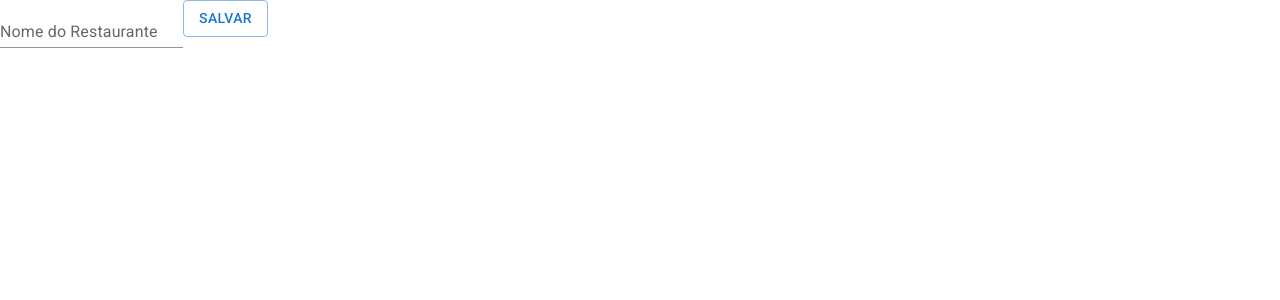
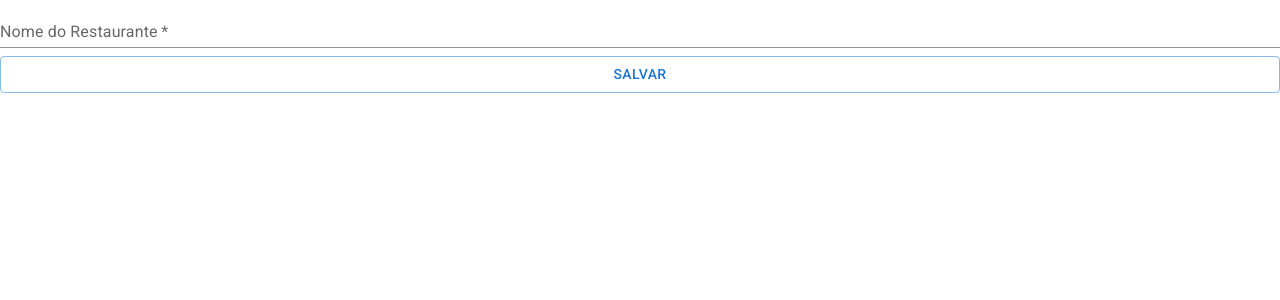
Before and after one commit to eric-suzuki-archive/alura-typescript-06, a React (Create React App) app: page /admin/restaurantes/novo in a window 1280 px wide. Shown: the top 300 px of the page. Built offline with nearby package versions, Linux system fonts and the light colour scheme.

Commit message:
Module 03-aula 02

```diff
--- a/src/App.tsx
+++ b/src/App.tsx
@@ -12,6 +12,7 @@ function App() {
       <Route path="/restaurantes" element={<VitrineRestaurantes />} />
       <Route path="/admin/restaurantes" element={<AdministracaoRestaurantes />} />
       <Route path="/admin/restaurantes/novo" element={<FormularioRestaurante />} />
+      <Route path="/admin/restaurantes/:id" element={<FormularioRestaurante />} />
     </Routes>
   );
 }
--- a/src/paginas/Administracao/Restaurantes/AdministracaoRestaurantes.tsx
+++ b/src/paginas/Administracao/Restaurantes/AdministracaoRestaurantes.tsx
@@ -1,6 +1,7 @@
-import { Paper, Table, TableBody, TableCell, TableContainer, TableHead, TableRow } from "@mui/material"
+import { Button, Paper, Table, TableBody, TableCell, TableContainer, TableHead, TableRow } from "@mui/material"
 import axios from "axios"
 import { useEffect, useState } from "react"
+import { Link } from "react-router-dom"
 import IRestaurante from "../../../interfaces/IRestaurante"
 
 const AdministracaoRestaurantes = () => {
@@ -12,6 +13,14 @@ const AdministracaoRestaurantes = () => {
             .then(resposta => setRestaurantes(resposta.data))
     }, [])
 
+    const excluir = (restauranteAhSerExcluido: IRestaurante) => {
+        axios.delete(`http://localhost:8000/api/v2/restaurantes/${restauranteAhSerExcluido.id}/`)
+            .then(() => {
+                const listaRestaurante = restaurantes.filter(restaurante => restaurante.id !== restauranteAhSerExcluido.id)
+                setRestaurantes([...listaRestaurante])
+            })
+    }
+
     return (
         <TableContainer component={Paper}>
             <Table>
@@ -20,6 +29,9 @@ const AdministracaoRestaurantes = () => {
                         <TableCell>
                             Nome
                         </TableCell>
+                        <TableCell>
+                            Editar
+                        </TableCell>
                     </TableRow>
                 </TableHead>
                 <TableBody>
@@ -27,8 +39,10 @@ const AdministracaoRestaurantes = () => {
                         <TableCell>
                             {restaurante.nome}
                         </TableCell>
+                        <TableCell>
+                            [ <Link to={`/admin/restaurantes/${restaurante.id}`}>editar</Link> ]
+                        </TableCell>
                     </TableRow>)}
-
                 </TableBody>
             </Table>
         </TableContainer>
--- a/src/paginas/Administracao/Restaurantes/FormularioRestaurante.tsx
+++ b/src/paginas/Administracao/Restaurantes/FormularioRestaurante.tsx
@@ -1,12 +1,33 @@
 import { Button, TextField } from "@mui/material"
 import axios from "axios"
-import { useState } from "react"
+import { useEffect, useState } from "react"
+import { useParams } from "react-router-dom"
+import IRestaurante from "../../../interfaces/IRestaurante"
+
 const FormularioRestaurante = () => {
+
+    const parametros = useParams()
+
+    useEffect(() => {
+        if (parametros.id) {
+            axios.get<IRestaurante>(`http://localhost:8000/api/v2/restaurantes/${parametros.id}/`)
+                .then(resposta => setNomeRestaurante(resposta.data.nome))
+        }
+    }, [parametros])
 
     const [nomeRestaurante, setNomeRestaurante] = useState('')
 
     const aoSubmeterForm = (evento: React.FormEvent<HTMLFormElement>) => {
         evento.preventDefault()
+
+        if (parametros.id) {
+            axios.put(`http://localhost:8000/api/v2/restaurantes/${parametros.id}/`, {
+                nome: nomeRestaurante
+            })
+                .then(() => {
+                    alert("Restaurante atualizado com sucesso!")
+                })
+        } else {
             axios.post('http://localhost:8000/api/v2/restaurantes/', {
                 nome: nomeRestaurante
             })
@@ -15,13 +36,21 @@ const FormularioRestaurante = () => {
                 })
         }
 
-    return (<form onSubmit={aoSubmeterForm}>
-        <TextField value={nomeRestaurante}
+    }
+
+    return (
+        <form onSubmit={aoSubmeterForm}>
+            <TextField
+                value={nomeRestaurante}
                 onChange={evento => setNomeRestaurante(evento.target.value)}
                 label="Nome do Restaurante"
-            variant="standard" />
-        <Button type="submit" variant="outlined">Salvar</Button>
-    </form>)
+                variant="standard"
+                fullWidth
+                required
+            />
+            <Button sx={{ marginTop: 1 }} type="submit" fullWidth variant="outlined">Salvar</Button>
+        </form>
+    )
 }
 
 export default FormularioRestaurante
```
Lines whose indentation alone changed are shown as unchanged.
